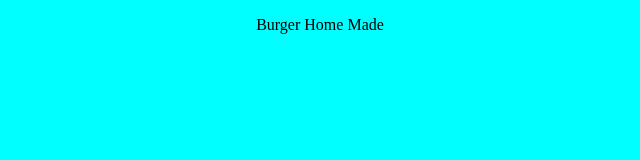
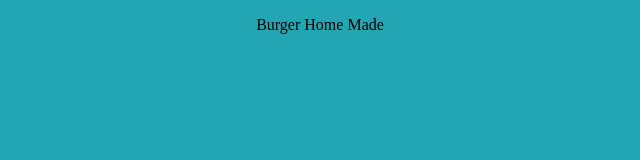
Before and after one commit to SophieKD/burger-project, a plain HTML site: page index.html in a window 1280 px wide. Shown: the whole page, without its empty margins (320-960 px from the left). Drawn offline with Linux system fonts and the light colour scheme.

Commit message:
add background color

```diff
--- a/style.css
+++ b/style.css
@@ -1,5 +1,5 @@
 body{
-    background-color: aqua;
+    background-color: #22a6b3;
 }
 
 p {
```
